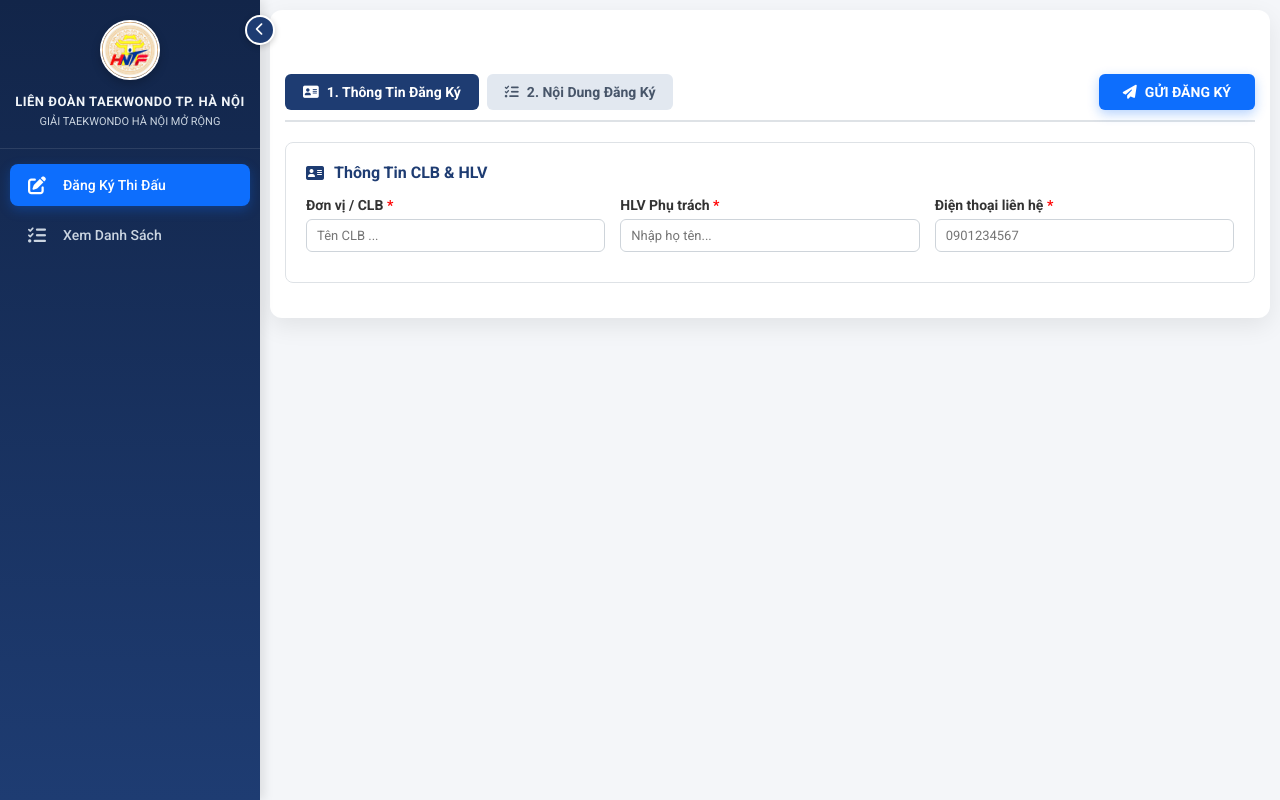
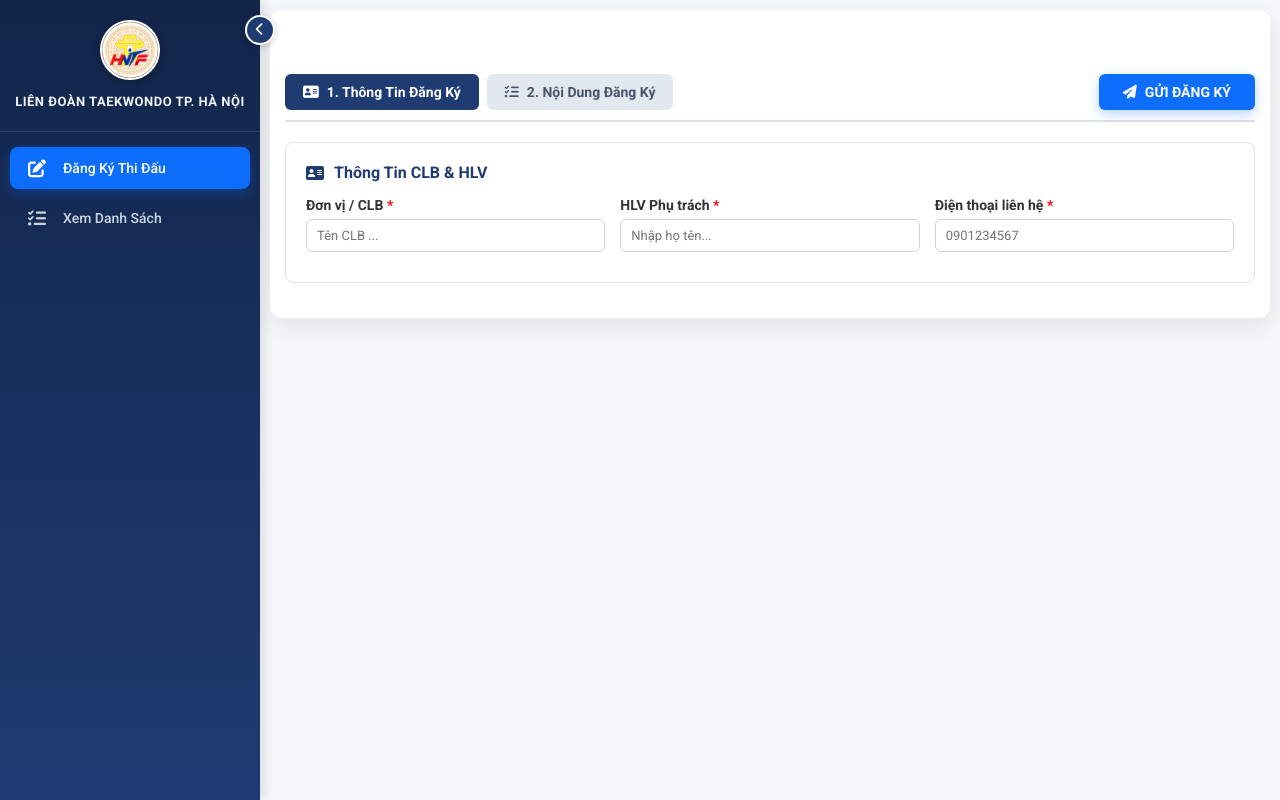
Before and after one commit to tkdhanoi/dkythidau, a plain HTML site: page index.html in a window 1280 px wide. Drawn offline with Linux system fonts and the light colour scheme; no server answers.

Commit message:
Update index.html

```diff
--- a/index.html
+++ b/index.html
@@ -259,7 +259,7 @@
                 <img src="logo.jpg" alt="Logo Taekwondo" class="logo-img" onerror="this.style.display='none'">
                 <div class="brand-titles">
                     <h1>LIÊN ĐOÀN TAEKWONDO TP. HÀ NỘI</h1>
-                    <h2>GIẢI TAEKWONDO HÀ NỘI MỞ RỘNG</h2>
+
                 </div>
             </div>
 
```
